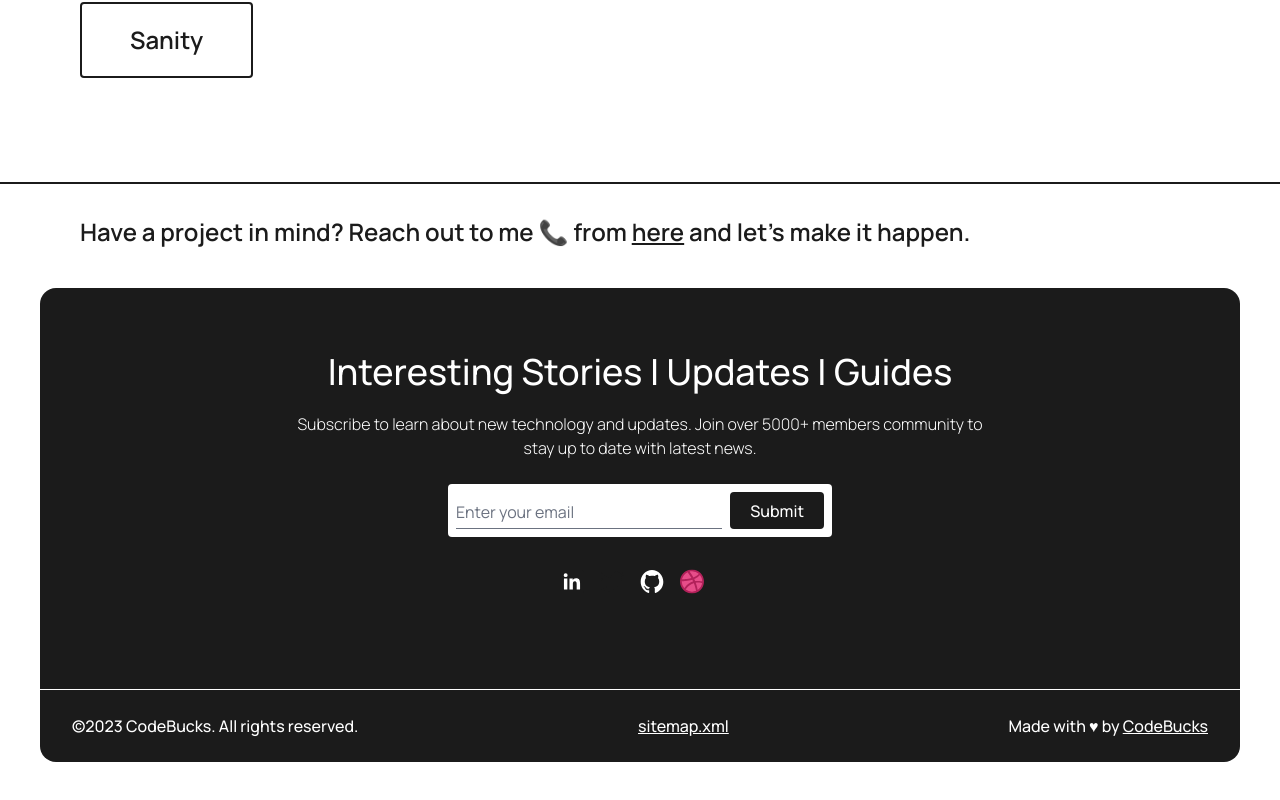
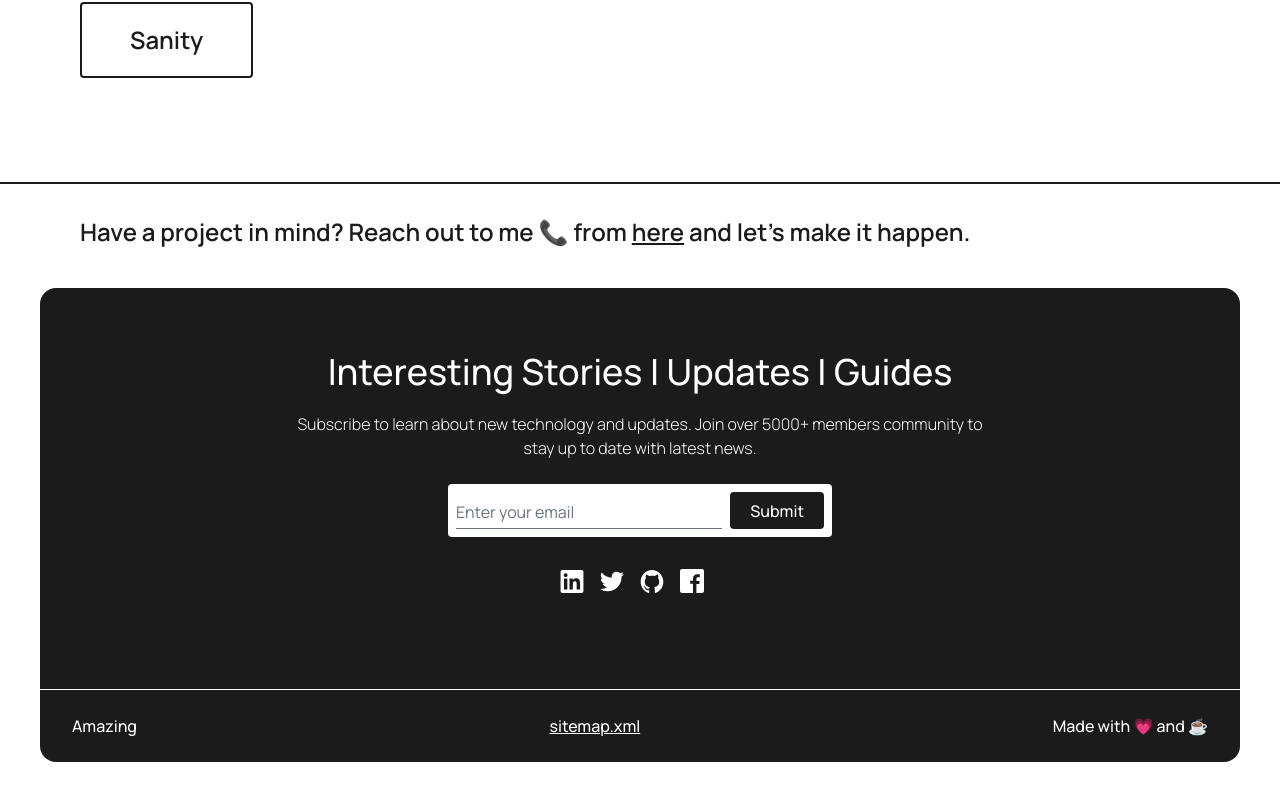
Before and after one commit to tykeaboyloy/my-profile, a Next.js app: page /about in a window 1280 px wide. Shown: the part 1170-1970 px from the top of the page. Built offline with nearby package versions, Linux system fonts and the light colour scheme.

Commit message:
close #1 minor site enhancement

```diff
--- a/src/components/Footer/index.js
+++ b/src/components/Footer/index.js
@@ -1,7 +1,13 @@
 "use client";
 import React from "react";
 import { useForm } from "react-hook-form";
-import { DribbbleIcon, GithubIcon, LinkedinIcon, TwitterIcon } from "../Icons";
+import {
+  DribbbleIcon,
+  FacebookIcon,
+  GithubIcon,
+  LinkedinIcon,
+  TwitterIcon,
+} from "../Icons";
 import Link from "next/link";
 import siteMetadata from "@/src/utils/siteMetaData";
 
@@ -47,7 +53,10 @@ const Footer = () => {
           aria-label="Reach out to me via LinkedIn"
           target="_blank"
         >
-          <LinkedinIcon className="hover:scale-125 transition-all ease duration-200" />
+          <LinkedinIcon
+            className="hover:scale-125 transition-all ease duration-200"
+            isFooterLinkedIN={true}
+          />
         </a>
         <a
           href={siteMetadata.twitter}
@@ -55,7 +64,10 @@ const Footer = () => {
           aria-label="Reach out to me via Twitter"
           target="_blank"
         >
-          <TwitterIcon className="hover:scale-125 transition-all ease duration-200" />
+          <TwitterIcon
+            className="hover:scale-125 transition-all ease duration-200"
+            isFooterTwitter={true}
+          />
         </a>
         <a
           href={siteMetadata.github}
@@ -66,31 +78,27 @@ const Footer = () => {
           <GithubIcon className="fill-light dark:fill-dark  hover:scale-125 transition-all ease duration-200" />
         </a>
         <a
-          href={siteMetadata.dribbble}
+          href={siteMetadata.facebook}
           className="inline-block w-6 h-6 mr-4"
           aria-label="Check my profile on Dribbble"
           target="_blank"
         >
-          <DribbbleIcon className="hover:scale-125 transition-all ease duration-200" />
+          <FacebookIcon
+            className="hover:scale-125 transition-all ease duration-20"
+            isFooterFacebook={true}
+          />
         </a>
       </div>
 
       <div className="w-full  mt-16 md:mt-24 relative font-medium border-t border-solid border-light py-6 px-8 flex  flex-col md:flex-row items-center justify-between">
-        <span className="text-center">
-          &copy;2023 CodeBucks. All rights reserved.
-        </span>
+        <span className="text-center">Amazing</span>
         <Link
           href="/sitemap.xml"
           className="text-center underline my-4 md:my-0"
         >
           sitemap.xml
         </Link>
-        <div className="text-center">
-          Made with &hearts; by{" "}
-          <a href="https://devdreaming.com" className="underline" target="_blank">
-            CodeBucks
-          </a>
-        </div>
+        <div className="text-center">Made with 💗 and ☕️</div>
       </div>
     </footer>
   );
--- a/src/components/Header/Logo.js
+++ b/src/components/Header/Logo.js
@@ -36,10 +36,6 @@ const Logo = (props) => {
         repeat={Infinity}
         className="font-bold dark:font-semibold text-xl md:text-2xl text-accent dark:text-accentDark"
       />
-
-      {/* <span className="font-bold dark:font-semibold text-lg md:text-xl">
-        <h1>{props.name}</h1>
-      </span> */}
     </Link>
   );
 };
--- a/src/components/Home/PersonalDetails.js
+++ b/src/components/Home/PersonalDetails.js
@@ -43,7 +43,7 @@ const PersonalDetail = (props) => {
           aria-label="Check my profile on Github"
           target="_blank"
         >
-          <GithubIcon className="  hover:scale-125 transition-all ease duration-200 dark:fill-light" />
+          <GithubIcon className="hover:scale-125 transition-all ease duration-200 dark:fill-light" />
         </a>
         <a
           href={siteMetadata.facebook}
--- a/src/components/Icons.js
+++ b/src/components/Icons.js
@@ -335,7 +335,8 @@ export const MoonIcon = ({ className, ...rest }) => (
   </svg>
 );
 
-export const FacebookIcon = ({ className, ...rest }) => {
+export const FacebookIcon = ({ className, isFooterFacebook, ...rest }) => {
+  let isFacebookFooter = isFooterFacebook;
   return (
     <svg
       xmlns="http://www.w3.org/2000/svg"
@@ -347,7 +348,11 @@ export const FacebookIcon = ({ className, ...rest }) => {
     >
       <g clipPath="url(#b)">
         <path
-          className="dark:fill-light fill-dark"
+          className={`${
+            isFacebookFooter == true
+              ? "dark:fill-dark fill-light"
+              : "dark:fill-light fill-dark"
+          }`}
           d="M38.5 0H3.5A3.504 3.504 0 0 0 0 3.5v35a3.504 3.504 0 0 0 3.5 3.5h19.223V25.734h-5.018v-5.018h5.018v-3.785c0-5.003 3.055-7.73 7.496-7.73 2.127 0 3.955.159 4.486.23v5.2h-3.084c-2.413 0-2.877 1.147-2.877 2.83v3.705h5.759l-.75 5.018h-5.009V42H38.5a3.504 3.504 0 0 0 3.5-3.5v-35A3.504 3.504 0 0 0 38.5 0Z"
         />
       </g>
@@ -360,7 +365,8 @@ export const FacebookIcon = ({ className, ...rest }) => {
   );
 };
 
-export const LinkedinIcon = ({ className, ...rest }) => {
+export const LinkedinIcon = ({ className, isFooterLinkedIN, ...rest }) => {
+  let isLinkedINFooter = isFooterLinkedIN;
   return (
     <svg
       xmlns="http://www.w3.org/2000/svg"
@@ -372,11 +378,19 @@ export const LinkedinIcon = ({ className, ...rest }) => {
     >
       <g clipPath="url(#a)">
         <path
-          className="dark:fill-light fill-dark"
+          className={`${
+            isLinkedINFooter == true
+              ? "dark:fill-dark fill-light"
+              : "dark:fill-light fill-dark"
+          }`}
           d="M38.063 1.792H3.937A2.924 2.924 0 0 0 .985 4.679v34.263a2.924 2.924 0 0 0 2.954 2.881h34.124a2.93 2.93 0 0 0 2.954-2.89V4.67a2.93 2.93 0 0 0-2.953-2.878Z"
         />
         <path
-          className="dark:fill-dark fill-light"
+          className={`${
+            isLinkedINFooter == true
+              ? "dark:fill-light fill-dark"
+              : "dark:fill-dark fill-light"
+          }`}
           d="M6.91 16.797h5.943v19.12H6.91v-19.12Zm2.973-9.516a3.445 3.445 0 1 1 0 6.891 3.445 3.445 0 0 1 0-6.89Zm6.697 9.516h5.696v2.625h.08c.793-1.503 2.73-3.088 5.62-3.088 6.018-.013 7.133 3.948 7.133 9.083v10.5h-5.942v-9.302c0-2.215-.04-5.067-3.088-5.067s-3.566 2.415-3.566 4.922v9.447H16.58v-19.12Z"
         />
       </g>
@@ -389,7 +403,8 @@ export const LinkedinIcon = ({ className, ...rest }) => {
   );
 };
 
-export const TwitterIcon = ({ className, ...rest }) => {
+export const TwitterIcon = ({ className, isFooterTwitter, ...rest }) => {
+  let isTwitterFooter = isFooterTwitter;
   return (
     <svg
       xmlns="http://www.w3.org/2000/svg"
@@ -401,8 +416,11 @@ export const TwitterIcon = ({ className, ...rest }) => {
     >
       <g clipPath="url(#a)">
         <path
-          // fill="#1D9BF0"
-          className="dark:fill-light fill-dark"
+          className={`${
+            isTwitterFooter == true
+              ? "dark:fill-dark fill-light"
+              : "dark:fill-light fill-dark"
+          }`}
           d="M37.7 13.24c.026.37.026.74.026 1.114 0 11.386-8.668 24.517-24.518 24.517v-.006A24.394 24.394 0 0 1 0 35.002a17.303 17.303 0 0 0 12.753-3.571 8.627 8.627 0 0 1-8.05-5.984 8.584 8.584 0 0 0 3.89-.149 8.617 8.617 0 0 1-6.912-8.446v-.11a8.562 8.562 0 0 0 3.91 1.08A8.627 8.627 0 0 1 2.926 6.315a24.457 24.457 0 0 0 17.758 9.002 8.622 8.622 0 0 1 2.494-8.233 8.626 8.626 0 0 1 12.19.374 17.29 17.29 0 0 0 5.473-2.092 8.649 8.649 0 0 1-3.788 4.766A17.135 17.135 0 0 0 42 8.776a17.504 17.504 0 0 1-4.3 4.464Z"
         />
       </g>
--- a/src/utils/siteMetaData.js
+++ b/src/utils/siteMetaData.js
@@ -1,19 +1,19 @@
 // please update required information
 const siteMetadata = {
-  title: "TK",
-  author: "Tykeaboyloy",
-  headerTitle: "Next.js Blog",
-  description: "A blog created with Next.js, Tailwind.css and contentlayer.",
+  title: "Tykea",
+  author: "Tykea",
+  headerTitle: "Tykea's personal website",
+  description: "A personal and blog website created with Next.js.",
   language: "en-us",
   theme: "system", // system, dark or light
-  siteUrl: "https://tykea.appverze.com/", // your website URL
+  siteUrl: "https://tykea.dev", // your website URL
   siteLogo: "/logo.png",
   socialBanner: "/social-banner.png", // add social banner in the public folder
   email: "tykeaboyloy@gmail.com",
-  github: "https://github.com/tykeaboyloy",
+  github: "https://github.com/tykealy",
   twitter: "https://twitter.com/tykeaboyloy",
   facebook: "https://facebook.com/tykeaboyloy",
-  youtube: "https://youtube.com/codebucks",
+  youtube: "https://www.youtube.com/@tykealy",
   linkedin: "https://www.linkedin.com/in/tykea/",
   locale: "en-US",
 };
```
Also changed, not shown: next-sitemap.config.js (+7 -4 lines).
